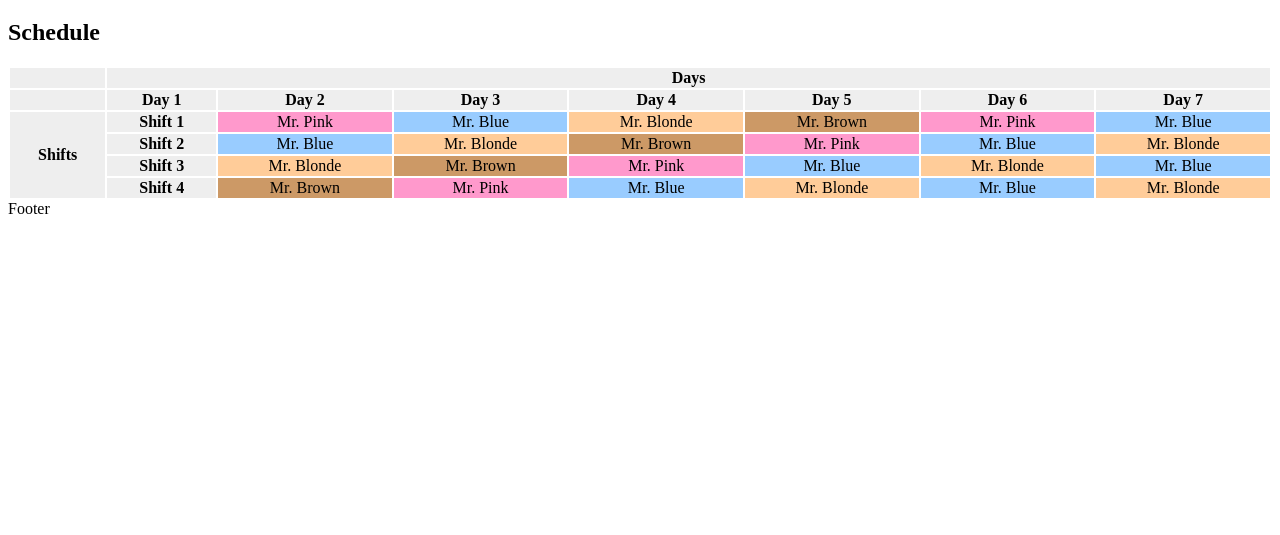
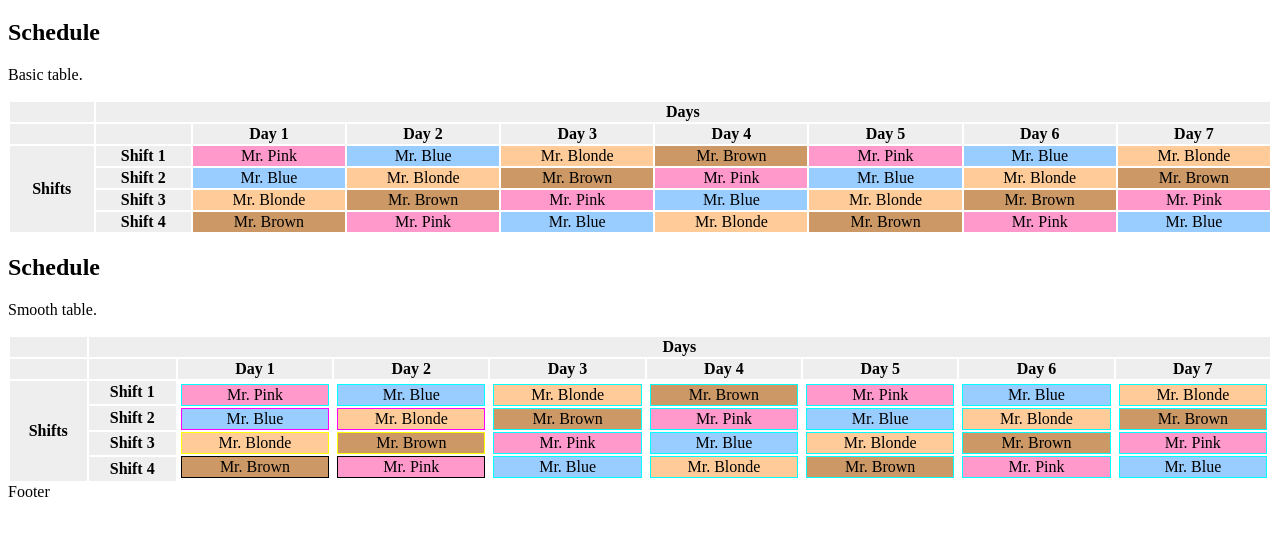
Before and after one commit to jdstein1/reservoir, a plain HTML site: page orig/index.html in a window 1280 px wide. Shown: the part 157-692 px from the top of the page. Drawn offline with Linux system fonts and the light colour scheme.

Commit message:
Add second table style.

```diff
--- a/orig/index.html
+++ b/orig/index.html
@@ -20,6 +20,7 @@
     <article>
       <section>
         <h2>Schedule</h2>
+        <p>Basic table.</p>
         <table>
           <tbody>
             <tr>
@@ -27,6 +28,7 @@
               <th colspan="100">Days</th>
             </tr>
             <tr>
+              <th>&nbsp;</th>
               <th>&nbsp;</th>
               <th>Day 1</th>
               <th>Day 2</th>
@@ -45,6 +47,7 @@
               <td class="team brown">Mr. Brown</td>
               <td class="team pink">Mr. Pink</td>
               <td class="team blue">Mr. Blue</td>
+              <td class="team blonde">Mr. Blonde</td>
             </tr>
             <tr>
               <th>Shift 2</th>
@@ -54,6 +57,7 @@
               <td class="team pink">Mr. Pink</td>
               <td class="team blue">Mr. Blue</td>
               <td class="team blonde">Mr. Blonde</td>
+              <td class="team brown">Mr. Brown</td>
             </tr>
             <tr>
               <th>Shift 3</th>
@@ -62,7 +66,8 @@
               <td class="team pink">Mr. Pink</td>
               <td class="team blue">Mr. Blue</td>
               <td class="team blonde">Mr. Blonde</td>
-              <td class="team blue">Mr. Blue</td>
+              <td class="team brown">Mr. Brown</td>
+              <td class="team pink">Mr. Pink</td>
             </tr>
             <tr>
               <th>Shift 4</th>
@@ -70,9 +75,166 @@
               <td class="team pink">Mr. Pink</td>
               <td class="team blue">Mr. Blue</td>
               <td class="team blonde">Mr. Blonde</td>
+              <td class="team brown">Mr. Brown</td>
+              <td class="team pink">Mr. Pink</td>
               <td class="team blue">Mr. Blue</td>
-              <td class="team blonde">Mr. Blonde</td>
             </tr>
+          </tbody>
+        </table>
+      </section>
+      <section>
+        <h2>Schedule</h2>
+        <p>Smooth table.</p>
+        <table>
+          <tbody>
+            <tr>
+              <th>&nbsp;</th>
+              <th colspan="100">Days</th>
+            </tr>
+            <tr>
+              <th>&nbsp;</th>
+              <th>&nbsp;</th>
+              <th>Day 1</th>
+              <th>Day 2</th>
+              <th>Day 3</th>
+              <th>Day 4</th>
+              <th>Day 5</th>
+              <th>Day 6</th>
+              <th>Day 7</th>
+            </tr>
+            <tr>
+              <th rowspan="100">Shifts</th>
+              <th>Shift 1</th>
+              <td rowspan="100">
+              <table>
+              <tbody>
+              <tr>
+                <td class="shift shift-1 team pink">Mr. Pink</td>
+              </tr>
+              <tr>
+                <td class="shift shift-2 team blue">Mr. Blue</td>
+              </tr>
+              <tr>
+                <td class="shift shift-3 team blonde">Mr. Blonde</td>
+              </tr>
+              <tr>
+                <td class="shift shift-4 team brown">Mr. Brown</td>
+              </tr>
+              </tbody>
+              </table>
+              </td>
+              <td rowspan="100">
+              <table>
+              <tbody>
+              <tr>
+                <td class="shift shift-1 team blue">Mr. Blue</td>
+              </tr>
+              <tr>
+                <td class="shift shift-2 team blonde">Mr. Blonde</td>
+              </tr>
+              <tr>
+                <td class="shift shift-3 team brown">Mr. Brown</td>
+              </tr>
+              <tr>
+                <td class="shift shift-4 team pink">Mr. Pink</td>
+              </tr>
+              </tbody>
+              </table>
+              </td>
+              <td rowspan="100">
+              <table>
+              <tbody>
+              <tr>
+                <td class="shift shift-1 team blonde">Mr. Blonde</td>
+              </tr>
+              <tr>
+                <td class="shift shift-1 team brown">Mr. Brown</td>
+              </tr>
+              <tr>
+                <td class="shift shift-1 team pink">Mr. Pink</td>
+              </tr>
+              <tr>
+                <td class="shift shift-1 team blue">Mr. Blue</td>
+              </tr>
+              </tbody>
+              </table>
+              </td>
+              <td rowspan="100">
+              <table>
+              <tbody>
+              <tr>
+                <td class="shift shift-1 team brown">Mr. Brown</td>
+              </tr>
+              <tr>
+                <td class="shift shift-1 team pink">Mr. Pink</td>
+              </tr>
+              <tr>
+                <td class="shift shift-1 team blue">Mr. Blue</td>
+              </tr>
+              <tr>
+                <td class="shift shift-1 team blonde">Mr. Blonde</td>
+              </tr>
+              </tbody>
+              </table>
+              </td>
+              <td rowspan="100">
+              <table>
+              <tbody>
+              <tr>
+                <td class="shift shift-1 team pink">Mr. Pink</td>
+              </tr>
+              <tr>
+                <td class="shift shift-1 team blue">Mr. Blue</td>
+              </tr>
+              <tr>
+                <td class="shift shift-1 team blonde">Mr. Blonde</td>
+              </tr>
+              <tr>
+                <td class="shift shift-1 team brown">Mr. Brown</td>
+              </tr>
+              </tbody>
+              </table>
+              </td>
+              <td rowspan="100">
+              <table>
+              <tbody>
+              <tr>
+                <td class="shift shift-1 team blue">Mr. Blue</td>
+              </tr>
+              <tr>
+                <td class="shift shift-1 team blonde">Mr. Blonde</td>
+              </tr>
+              <tr>
+                <td class="shift shift-1 team brown">Mr. Brown</td>
+              </tr>
+              <tr>
+                <td class="shift shift-1 team pink">Mr. Pink</td>
+              </tr>
+              </tbody>
+              </table>
+              </td>
+              <td rowspan="100">
+              <table>
+              <tbody>
+              <tr>
+                <td class="shift shift-1 team blonde">Mr. Blonde</td>
+              </tr>
+              <tr>
+                <td class="shift shift-1 team brown">Mr. Brown</td>
+              </tr>
+              <tr>
+                <td class="shift shift-1 team pink">Mr. Pink</td>
+              </tr>
+              <tr>
+                <td class="shift shift-1 team blue">Mr. Blue</td>
+              </tr>
+              </tbody>
+              </table>
+              </td>
+            </tr>
+            <tr><th>Shift 2</th></tr>
+            <tr><th>Shift 3</th></tr>
+            <tr><th>Shift 4</th></tr>
           </tbody>
         </table>
       </section>
--- a/orig/styles/styles.css
+++ b/orig/styles/styles.css
@@ -16,3 +16,9 @@ td {}
 .team.blue {background: #9cf;}
 .team.blonde {background: #fc9;}
 .team.brown {background: #c96;}
+
+.shift {}
+.shift.shift-1 {border:1px solid cyan;}
+.shift.shift-2 {border:1px solid magenta;}
+.shift.shift-3 {border:1px solid yellow;}
+.shift.shift-4 {border:1px solid black;}
```
